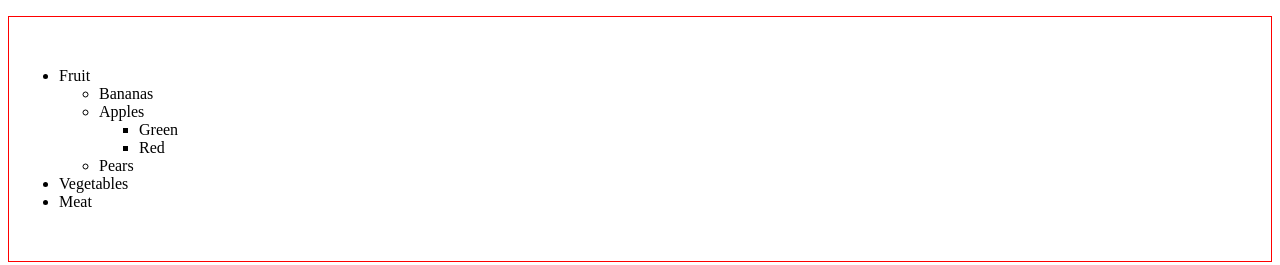
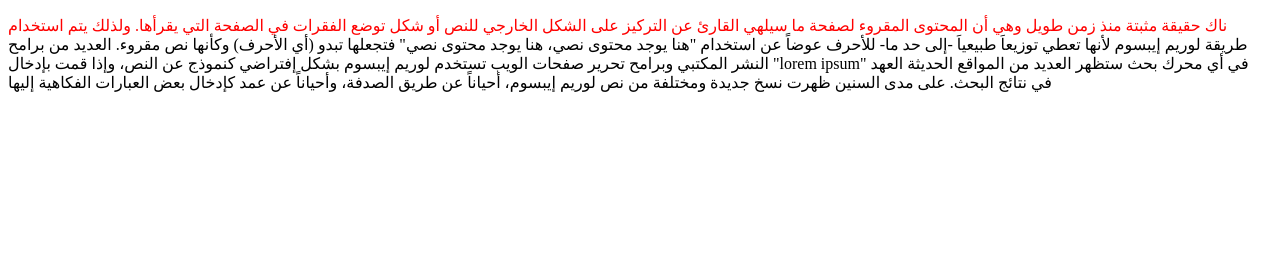
Before and after one commit to ahmaazouzi/Framework-Agnostic-Web-Development-Topics, a plain HTML site: page playground.html in a window 1280 px wide. Drawn offline with Linux system fonts and the light colour scheme.

Commit message:
Selectorama

```diff
--- a/index.css
+++ b/index.css
@@ -1,7 +1,3 @@
-ul.zaa {
-	border: 1px  solid red; padding: 50px; color: red;
+p::first-line{
+	color: red;
 }
-
-li {
-	color: initial;
-}
--- a/playground.html
+++ b/playground.html
@@ -1,26 +1,19 @@
 <!DOCTYPE html>
 <html>
+
 <head>
     <link rel="stylesheet" type="text/css" href="index.css">
     <title>Some stuff</title>
     <meta charset="utf-8">
 </head>
+
 <body>
-<ul class="zaa">
-  <li>Fruit
-    <ul>
-      <li>Bananas</li>
-      <li>Apples
-        <ul>
-          <li>Green</li>
-          <li>Red</li>
-        </ul>
-      </li>
-      <li>Pears</li>
-    </ul>
-  </li>
-  <li>Vegetables</li>
-  <li>Meat</li>
-</ul>
+<p>
+
+ناك حقيقة مثبتة منذ زمن طويل وهي أن المحتوى المقروء لصفحة ما سيلهي القارئ عن التركيز على الشكل الخارجي للنص أو شكل توضع الفقرات في الصفحة التي يقرأها. ولذلك يتم استخدام طريقة لوريم إيبسوم لأنها تعطي توزيعاَ طبيعياَ -إلى حد ما- للأحرف عوضاً عن استخدام "هنا يوجد محتوى نصي، هنا يوجد محتوى نصي" فتجعلها تبدو (أي الأحرف) وكأنها نص مقروء. العديد من برامح النشر المكتبي وبرامح تحرير صفحات الويب تستخدم لوريم إيبسوم بشكل إفتراضي كنموذج عن النص، وإذا قمت بإدخال "lorem ipsum" في أي محرك بحث ستظهر العديد من المواقع الحديثة العهد في نتائج البحث. على مدى السنين ظهرت نسخ جديدة ومختلفة من نص لوريم إيبسوم، أحياناً عن طريق الصدفة، وأحياناً عن عمد كإدخال بعض العبارات الفكاهية إليها
+
+
+</p>
 </body>
+
 </html>
```
Also changed, not shown: 1 other file.
